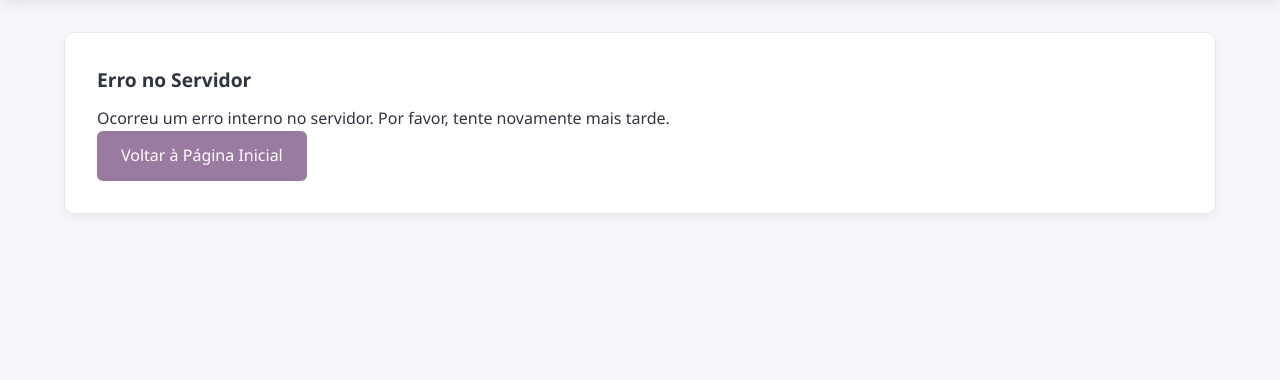
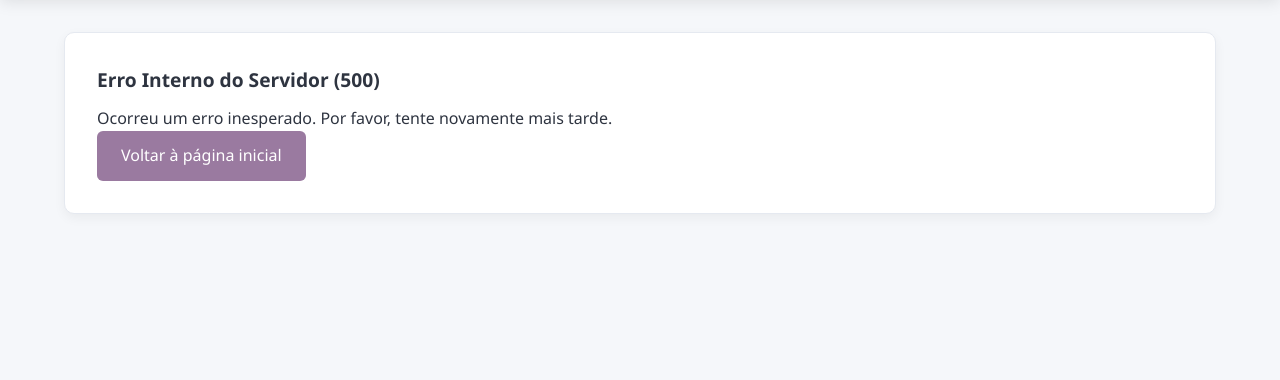
Before and after one commit to thal01veloso/sistema_cadastro, a Flask app: template templates/500.html in a window 1280 px wide. Shown: the part 78-458 px from the top of the page. Run offline with Flask 3, Linux system fonts and the light colour scheme; the template is opened without the code that fills it, so the values that code supplies are empty; some libraries are stand-ins or nearby versions.

Commit message:
implementa página de erros

```diff
--- a/app.py
+++ b/app.py
@@ -200,11 +200,22 @@ def listar_clientes():
 # Error handlers
 @app.errorhandler(404)
 def page_not_found(e):
-    return render_template('404.html'), 404
+    try:
+        return render_template('404.html'), 404
+    except:
+        return "Página não encontrada", 404
 
 @app.errorhandler(500)
 def internal_server_error(e):
-    return render_template('500.html'), 500
+    try:
+        return render_template('500.html'), 500
+    except:
+        return "Erro interno do servidor", 500
+
+@app.route('/favicon.ico')
+def favicon():
+    return send_from_directory(os.path.join(app.root_path, 'static'),
+                              'favicon.ico', mimetype='image/vnd.microsoft.icon')
 
 if __name__ == '__main__':
     app.run(debug=os.getenv('FLASK_DEBUG', 'False') == 'True')
--- a/templates/500.html
+++ b/templates/500.html
@@ -3,8 +3,8 @@
 
 {% block content %}
 <div class="card">
-    <h2 class="card-title">Erro no Servidor</h2>
-    <p>Ocorreu um erro interno no servidor. Por favor, tente novamente mais tarde.</p>
-    <a href="{{ url_for('index') }}" class="btn">Voltar à Página Inicial</a>
+    <h2 class="card-title">Erro Interno do Servidor (500)</h2>
+    <p>Ocorreu um erro inesperado. Por favor, tente novamente mais tarde.</p>
+    <a href="{{ url_for('index') }}" class="btn">Voltar à página inicial</a>
 </div>
 {% endblock %}
```
Also changed, not shown: templates/404.html (added, +10 -0 lines).
